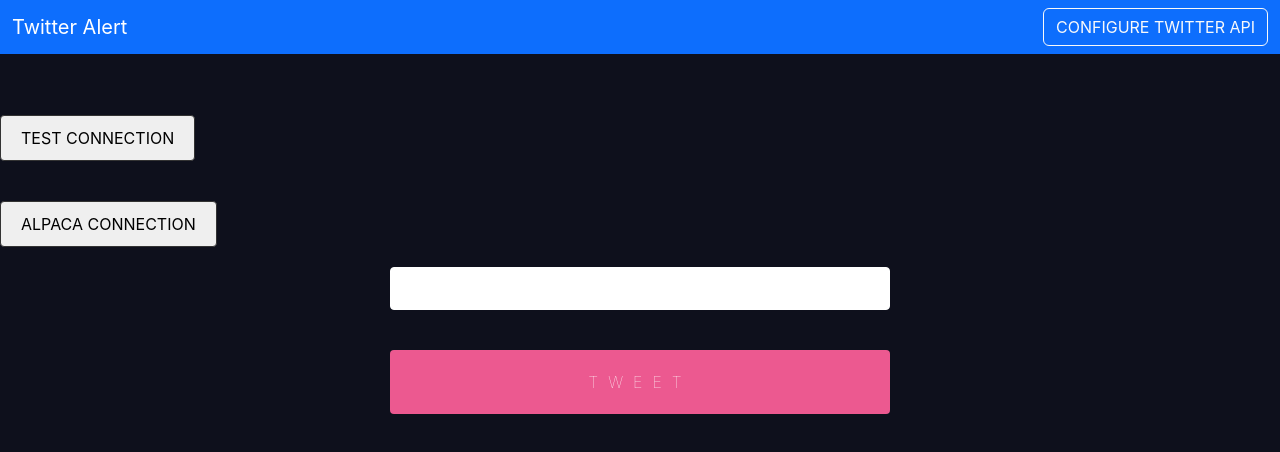
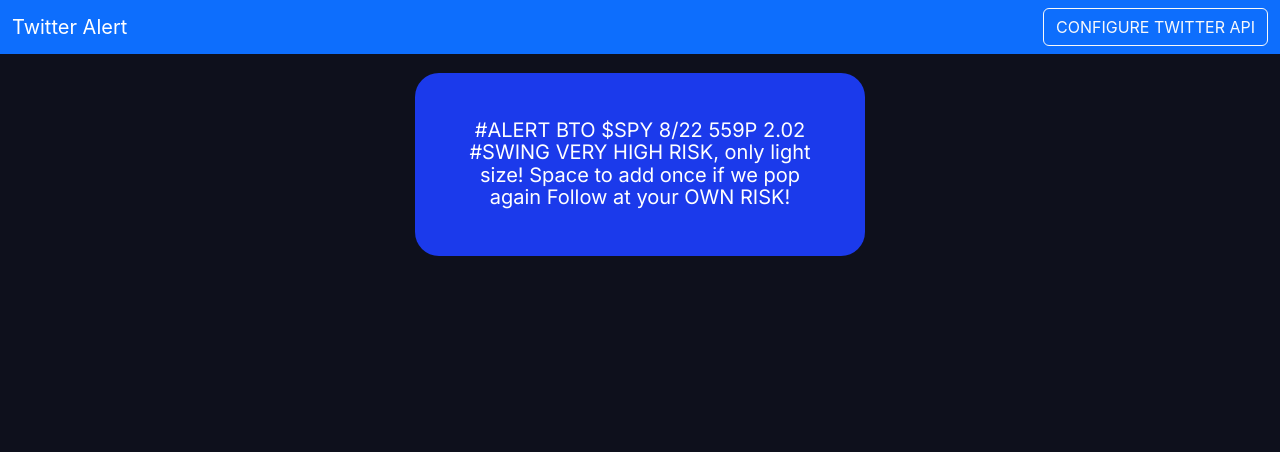
Before and after one commit to LakpaSherpa123/twitter_react, a React (Create React App) app: page / in a window 1280 px wide. Shown: the top 452 px of the page. Built offline with nearby package versions, Linux system fonts and the light colour scheme.

Commit message:
Twitter Alert UI

```diff
--- a/src/App.js
+++ b/src/App.js
@@ -11,6 +11,7 @@
       <BrowserRouter basename="/">
         <Routes>
           <Route path="/" element={<Home />} />
+
           <Route path="/AuthConfig" element={<AuthConfig />} />
           <Route path="/AlpacaConfig" element={<AlpacaConfig />} />
         </Routes>
--- /dev/null
+++ b/src/components/Twitter.css
@@ -0,0 +1,23 @@
+@import url("https://fonts.googleapis.com/css2?family=Inter:wght@400&display=swap");
+
+p {
+  margin: 0;
+}
+
+.total-balance {
+  width: 450px;
+  line-height: 100%;
+  padding: 46px 50px 47px;
+  border-radius: 24px;
+  box-sizing: border-box;
+  background-color: rgb(27, 58, 235);
+}
+.twitter-text-string {
+  color: rgba(255, 255, 255, 1);
+  font-size: 20px;
+  width: 100%;
+  font-family: Inter, sans-serif;
+  font-weight: 400;
+  text-align: center;
+  line-height: 1.4rem;
+}
--- /dev/null
+++ b/src/components/TwitterAlert.js
@@ -0,0 +1,22 @@
+import React from "react";
+import "./Twitter.css";
+
+function TwitterAlert({ tweet }) {
+  return (
+    <div
+      style={{
+        width: "100%",
+        display: "flex",
+        margin: "auto",
+        justifyContent: "center",
+        marginTop: "3rem",
+      }}
+    >
+      <div className="total-balance">
+        <p className="twitter-text-string">{tweet}</p>
+      </div>
+    </div>
+  );
+}
+
+export default TwitterAlert;
--- a/src/pages/Home.js
+++ b/src/pages/Home.js
@@ -1,15 +1,29 @@
-import React from 'react'
-import Navbar from '../layout/Navbar';
-import TestConnection from '../components/TestConnection';
+import React, { useState, useEffect } from "react";
+import Navbar from "../layout/Navbar";
+// import TestConnection from "../components/TestConnection";
+import TwitterAlert from "../components/TwitterAlert";
 
 const Home = () => {
+  const [tweet, setTweet] = useState("");
+
+  // fetch tweet alert  from backend API
+  const GetTweets = () => {
+    console.log("first");
+    setTweet(
+      `#ALERT BTO $SPY 8/22 559P 2.02 #SWING VERY HIGH RISK, only light size! Space to add once if we pop again Follow at your OWN RISK!`
+    );
+  };
+  useEffect(() => {
+    GetTweets();
+  }, []);
+
+  console.log(tweet);
   return (
     <div>
       <Navbar />
-      <TestConnection/>
-
+      {/* <TestConnection /> */}
+      <TwitterAlert tweet={tweet} />
     </div>
-
-  )
+  );
 };
 export default Home;
```
